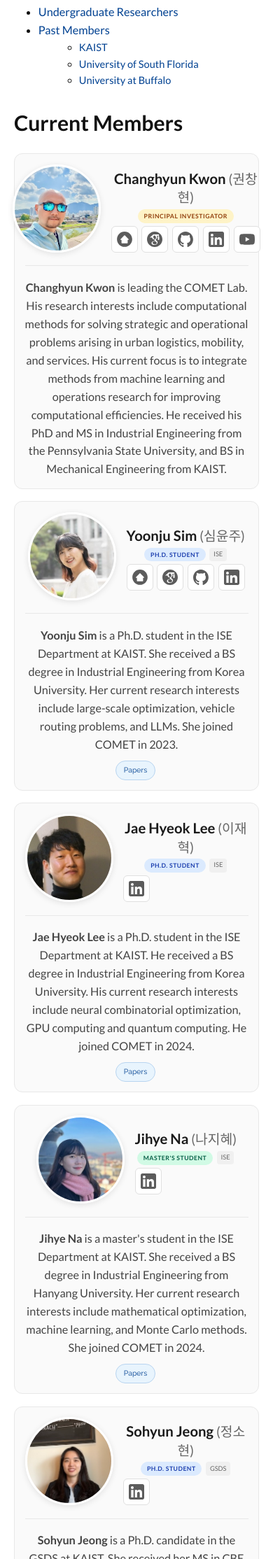
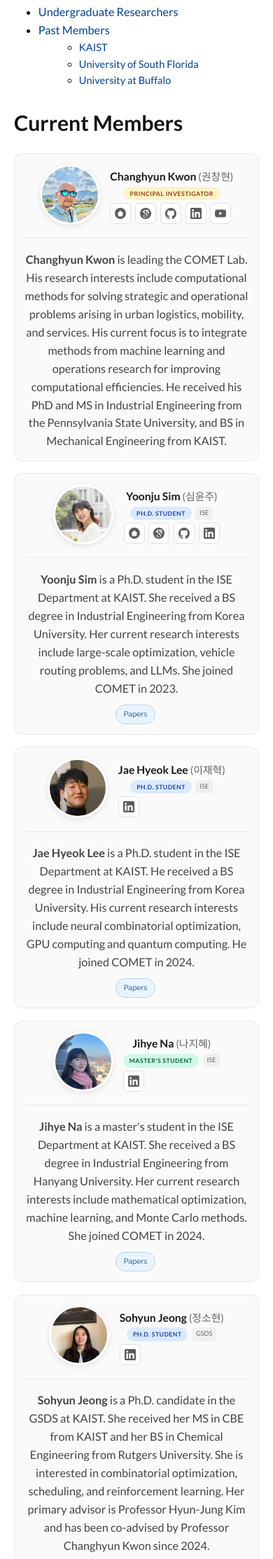
Before and after one commit to kaist-comet/kaist-comet.github.io, a Jekyll site: the page built from people/people.md, in a window 390 px wide. Shown: the part 990-3218 px from the top of the page at 70% size. Built offline with Jekyll 4.4.1, drawn with Linux system fonts in a browser that asks for light colours; some web fonts are replaced; comment, search, counter and statistics services are not loaded.

Commit message:
Update people.css

```diff
--- a/css/people.css
+++ b/css/people.css
@@ -417,13 +417,27 @@ h3 + ul li p {
         justify-content: center;
     }
 
+    .member-card__name {
+        font-size: 1.35rem;
+    }
+
     .member-card__role {
         justify-content: center;
     }
 
     .member-card__photo img {
-        width: 120px;
-        height: 120px;
+        width: 80px;
+        height: 80px;
+    }
+
+    .member-card__link {
+        width: 28px;
+        height: 28px;
+    }
+
+    .member-card__link img {
+        width: 16px;
+        height: 16px;
     }
 
     .members-grid {
```
